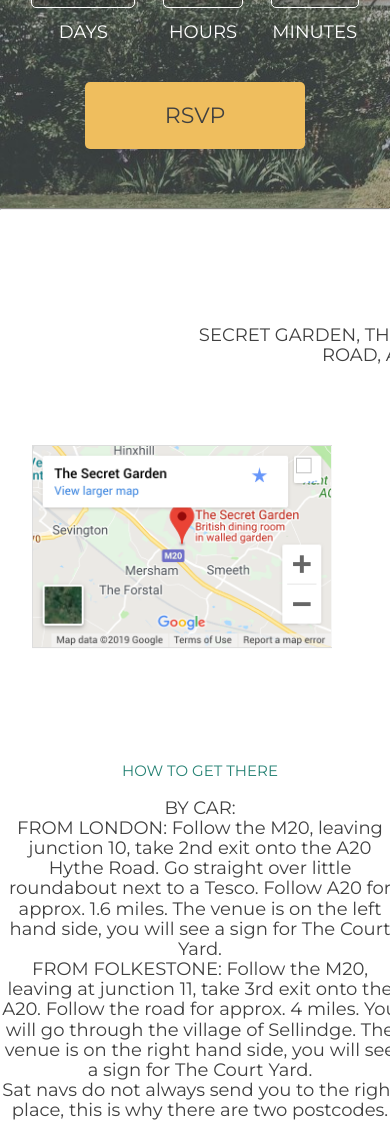
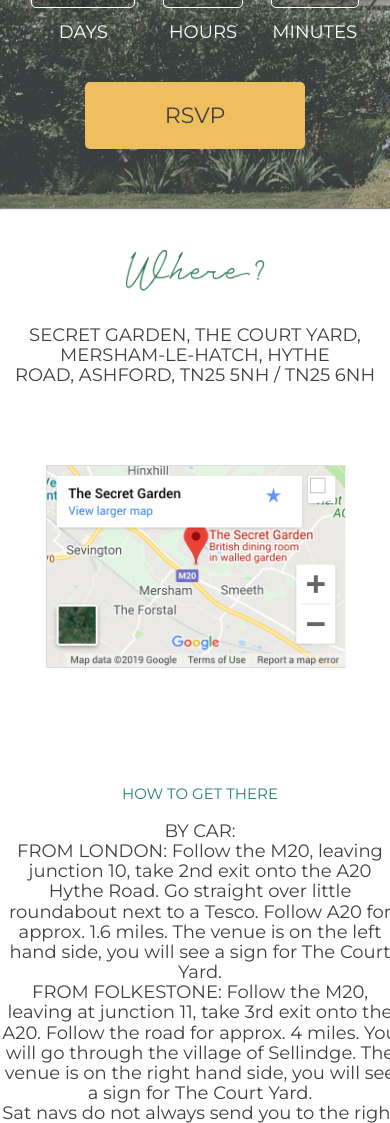
Before and after one commit to s-mandon/kira-sam, a PHP site: page / in a window 390 px wide; the page is wider, and only the part inside the window is pictured. Shown: the part 583-1706 px from the top of that part. Run offline with PHP 8.4, Linux system fonts and the light colour scheme.

Commit message:
no message

```diff
--- a/resources/index.css
+++ b/resources/index.css
@@ -80,10 +80,11 @@ a {
  }
 
  .mcontainer {
-  width: 1004px;
+  max-width: 1004px;
   margin: 0 auto;
   text-align: center;
  }
+
 nav {
     position: fixed;
     display: flex;
@@ -239,10 +240,6 @@ hr {
   font-weight: 400;
 }
 
-.split {
-    flex-wrap: wrap;
-}
-
 #desktopline {
   display: none;
 }
@@ -251,8 +248,6 @@ hr {
   display: inline-block;
   min-width: 100%;
 }
-
-
 
     nav {
     z-index: 2;
@@ -294,8 +289,8 @@ hr {
     }
 
     #mobile-map {
-    display: block;
-    max-width: 400px;
+    display: inline-block;
+    max-width: 600px;
     }
 
 
```
